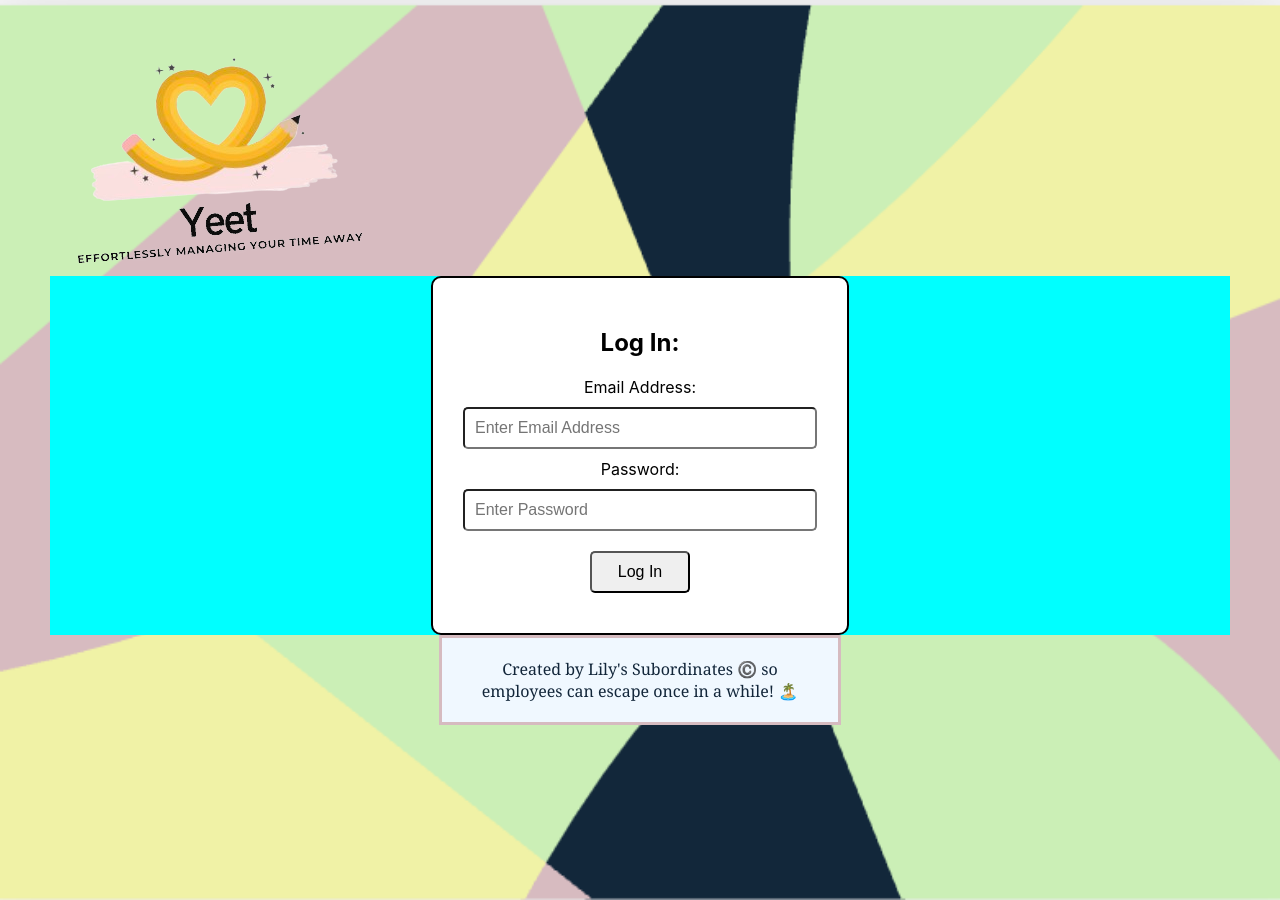
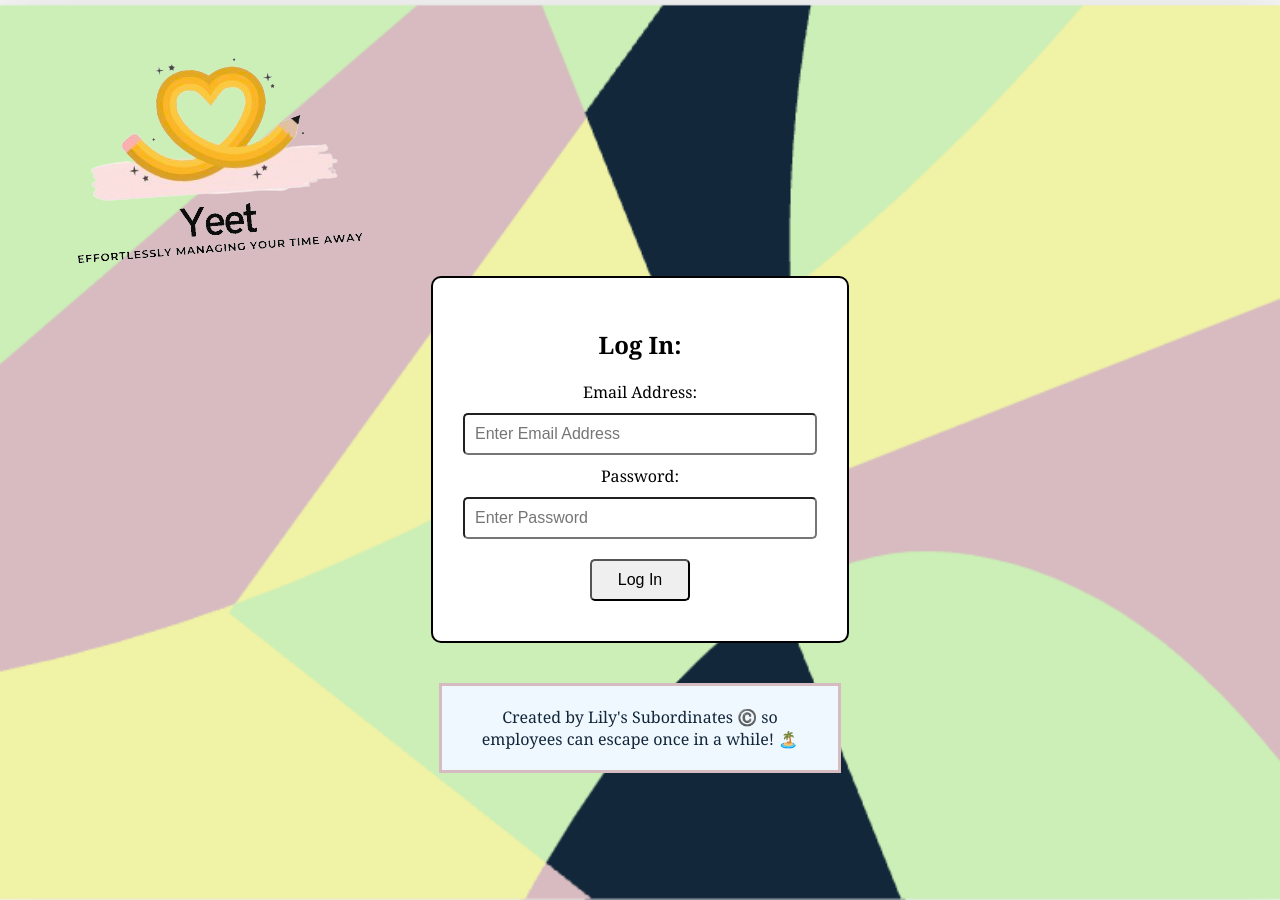
Before and after one commit to h-larper/fullstack_hr_project_BNTA, a React (Create React App) app in the folder frontend/hr_frontend/: page / in a window 1280 px wide. Built offline with nearby package versions, Linux system fonts and the light colour scheme.

Commit message:
Added top margin to footer.

```diff
--- a/frontend/hr_frontend/src/CSS/App.css
+++ b/frontend/hr_frontend/src/CSS/App.css
@@ -17,4 +17,5 @@ footer {
   margin-left: 33%;
   margin-right: 33%;
   border: #D6BBC0 solid 3px;
+  margin-top: 40px;
 }
--- a/frontend/hr_frontend/src/CSS/LoginForm.css
+++ b/frontend/hr_frontend/src/CSS/LoginForm.css
@@ -10,6 +10,7 @@
     padding: 30px;
     max-width: 400px;
     margin: auto;
+    font-family: Cambria, Cochin, Georgia, Times, 'Times New Roman', serif;
 }
 
 #login_form {
@@ -38,7 +39,3 @@ h2 {
     margin-top: 15px;
     margin: auto;
 }
-
-main {
-    background-color: aqua;
-}
```
